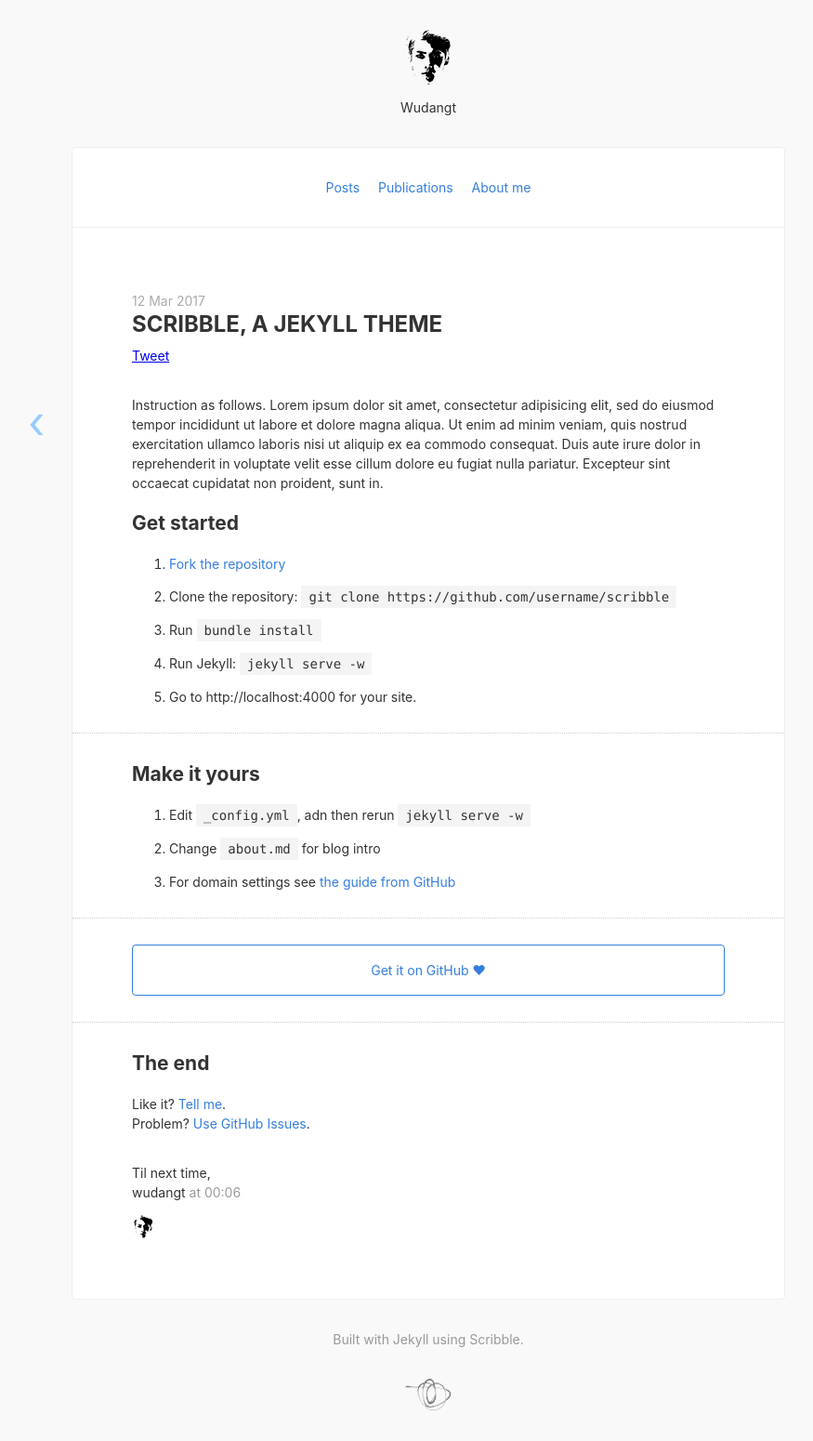
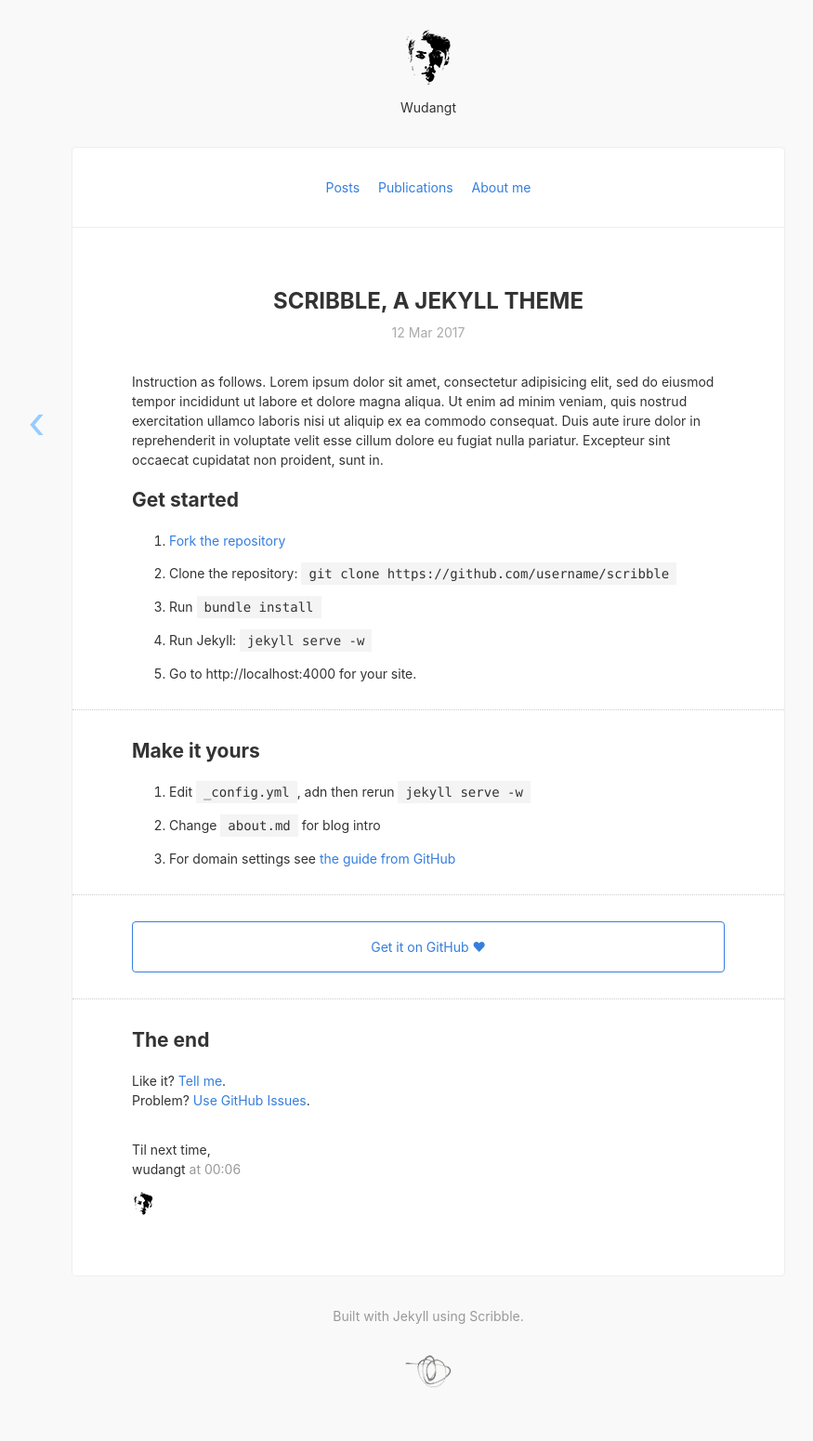
Before and after one commit to wudangt/wudangt.github.io, a Jekyll site: the page built from _posts/2017-03-12-scribble-the-jekyll-theme.md, in a window 1280 px wide. Shown: the whole page at 93% size, without its empty margins (179-1054 px from the left). Built offline with Jekyll 4.4.1, drawn with Linux system fonts in a browser that asks for light colours; nearby versions of some CDN libraries; comment, search, counter and statistics services are not loaded; after the commit the page ends 1525 px from its top, so only the background shows below that.

Commit message:
change the default style

```diff
--- a/_config.yml
+++ b/_config.yml
@@ -5,7 +5,7 @@ url:              https://wudangt.github.io # Site url, without a slash at the e
 signoff:          "wudangt" # Your name
 facebook_appid:   # APP ID for like button, remove from /_includes/share.html if unwanted.
 google_analytics: # Set tracking, remove from /javascripts/basic.js if unwanted.
-share:            True # Turn on twitter and facebook share buttons
+share:            false # Turn on twitter and facebook share buttons
 
 links:
   - name:         Posts
--- a/_layouts/default.html
+++ b/_layouts/default.html
@@ -24,15 +24,15 @@
         {% endfor %}
       </nav>
 
-      <main class="tl f6 relative pa4 pa5-ns overflow-hidden">
+      <main class="tl f6 relative pa4 pa5-ns overflow-hidden wud-m">
         {% if page.title %}
           <div class="mb4">
-            {% if page.date %}<div class="fw600 light-silver mt1">{{ page.date | date_to_string }}</div>{% endif %}
-            <h1 class="ttu f3 mt0 lh-title cb mb2">
+            <h1 class="ttu f3 mt0 lh-title cb mb2 wud-m-h1">
               {% if is_post %}
               {% endif %}
               {{ page.title }}
             </h1>
+            {% if page.date %}<div class="fw600 light-silver mt1 wud-m-div">{{ page.date | date_to_string }}</div>{% endif %}
             {% if is_post and site.share %}
               <a href="https://twitter.com/share" class="twitter-share-button">Tweet</a>
               <script>!function(d,s,id){var js,fjs=d.getElementsByTagName(s)[0];if(!d.getElementById(id)){js=d.createElement(s);js.id=id;js.src="//platform.twitter.com/widgets.js";fjs.parentNode.insertBefore(js,fjs);}}(document,"script","twitter-wjs");</script>
--- a/stylesheets/style.css
+++ b/stylesheets/style.css
@@ -3,7 +3,12 @@
 .bg-super-white { background: #f9f9f9; }
 .top-50 { top: 50% }
 .link:hover { background: url(/images/line.png) repeat-x left bottom; }
-
+.wud-m-h1 {
+  text-align: center
+}
+.wud-m-div {
+  text-align: center
+}
 /* Markdown styles */
 .markdown-body a {
   text-decoration: none;
```
